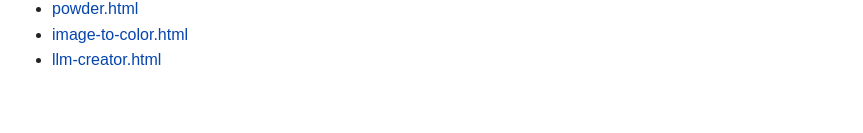
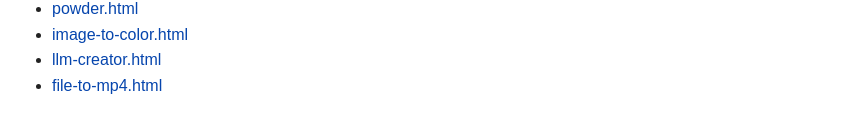
Before and after one commit to Purplegon2/Purplegon-s-Library, a plain HTML site: page index.html in a window 1280 px wide. Shown: the part 423-556 px from the top of the page, without its empty margins (208-1071 px from the left). Drawn offline with Linux system fonts and the light colour scheme.

Commit message:
Update index.html

```diff
--- a/index.html
+++ b/index.html
@@ -49,6 +49,7 @@
         <li><a href="library/powder.html">powder.html</a></li>
         <li><a href="library/image-to-color.html">image-to-color.html</a></li>
         <li><a href="library/language_model.html">llm-creator.html</a></li>
+        <li><a href="library/file-to-mp4.html">file-to-mp4.html</a></li>
     </ul>
 
 </body>
```
